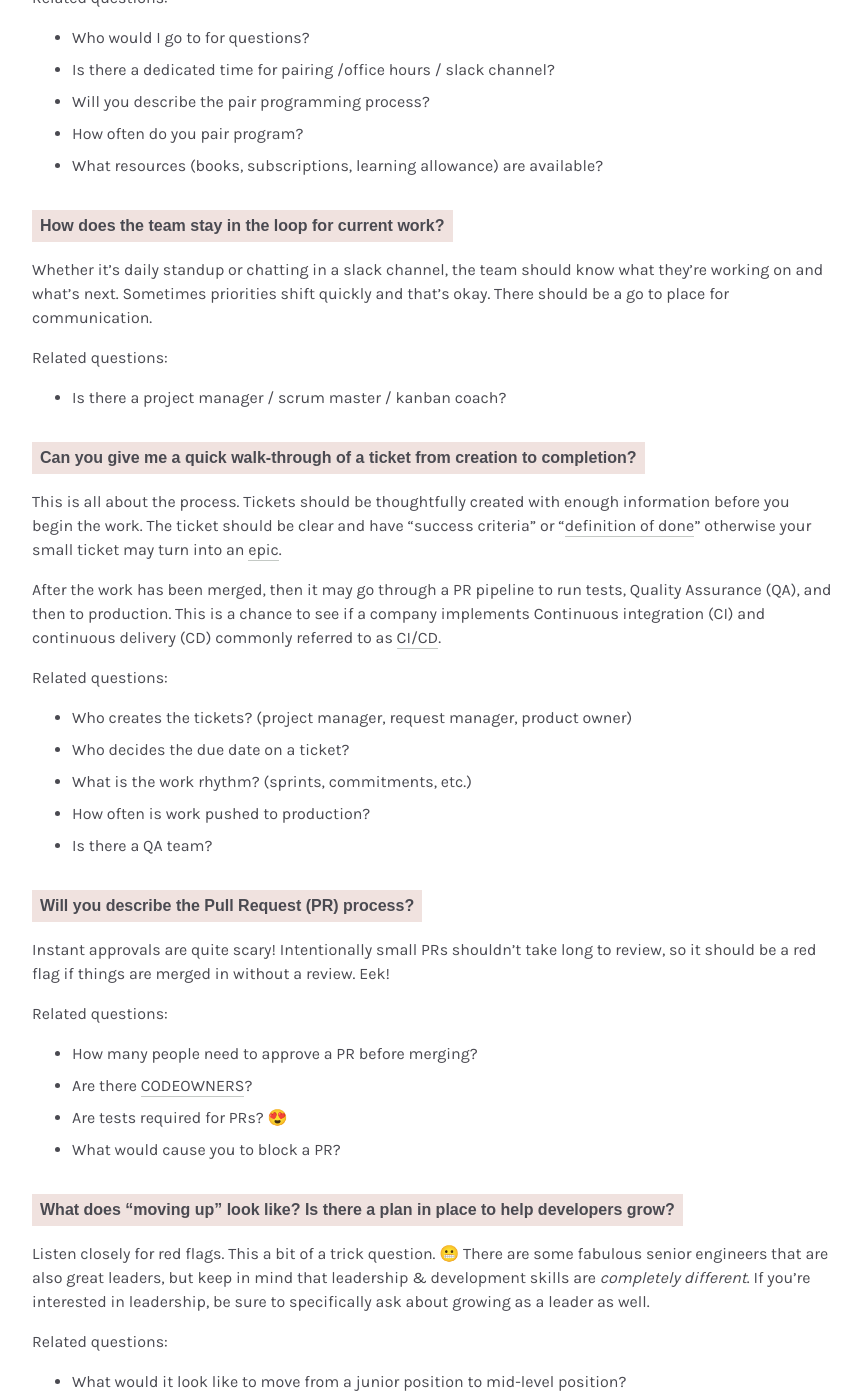
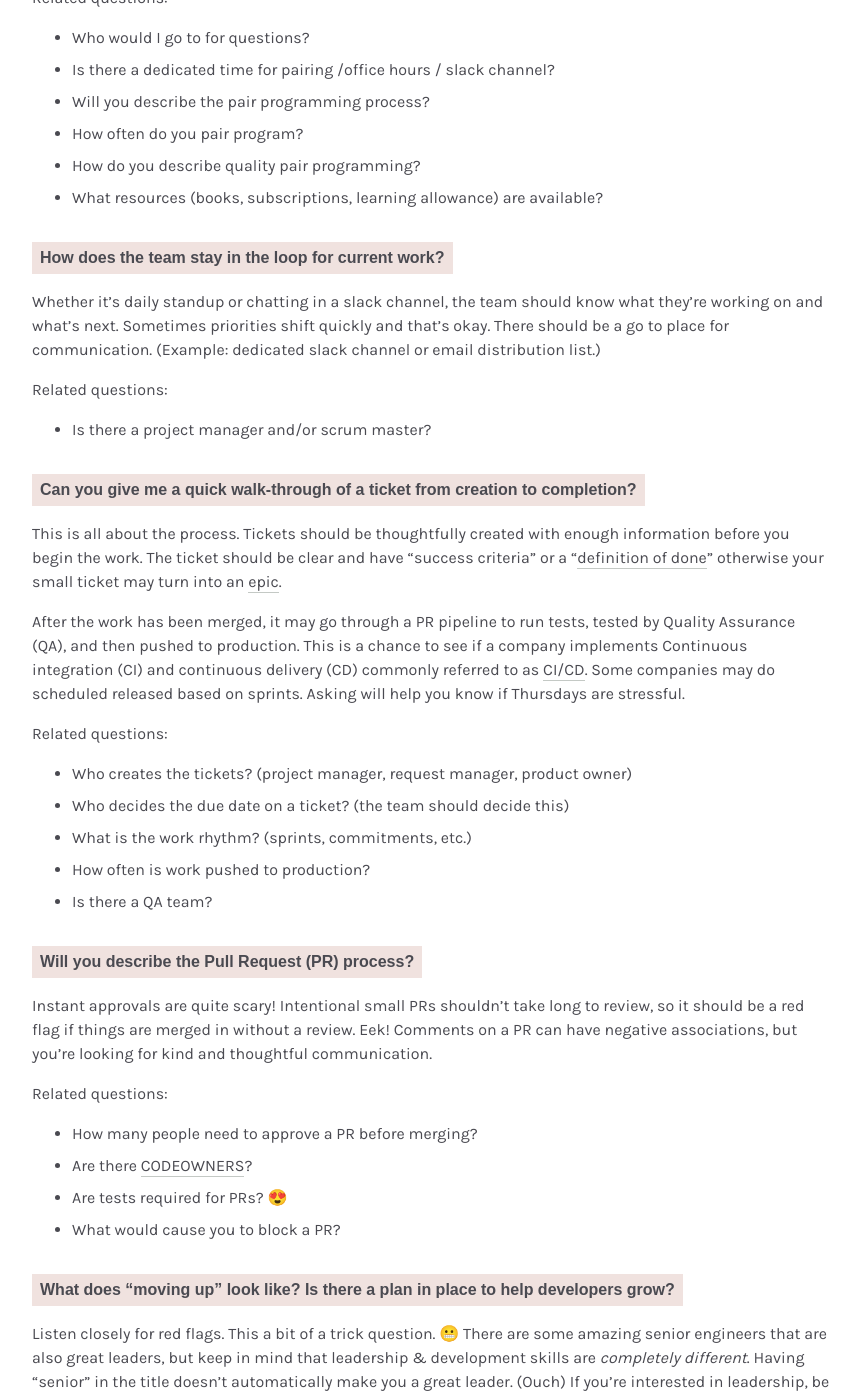
Before and after one commit to abbyfleming/abbyfleming.github.io, a Jekyll site: the page built from _posts/2020-07-08-questions-to-ask-during-an-interview.md, in a window 1280 px wide and 1400 px high, scrolled down 1588 px. Shown: the whole window, without its empty margins (208-1069 px from the left). Built offline with Jekyll 4.4.1, drawn with Linux system fonts in a browser that asks for light colours; some web fonts are replaced; our own code applies the rules of GitHub Pages for plain Markdown files; some of the changed text lies outside the part shown.

Commit message:
fix: grammar

```diff
--- a/_posts/2020-07-08-questions-to-ask-during-an-interview.md
+++ b/_posts/2020-07-08-questions-to-ask-during-an-interview.md
@@ -10,57 +10,58 @@ When in doubt (or if you go blank) it's okay to ask:
 
 ### How does the team celebrate success?
 
-It's easy to keep pushing forward towards the next ticket or project without pausing to reflect. Without acknowledgment of the team's work or success, you may start to feel burn out. Pausing to celebrate isn't the same as a retrospectives, it's truly a time to celebrate. It doesn't have to be a fancy ordeal. Good job, well done. We did it. We made it.
+It's easy to keep pushing forward towards the next ticket or project without pausing to reflect. Without acknowledgment of the team's work or success, you may start to feel burn out. Pausing to celebrate isn't the same as a retrospective, it's truly a time to celebrate. 🎉🎉 It doesn't have to be a fancy ordeal. Good job, well done. We did it. We made it.
 
 Related questions:
 * How do you define success?
 * What does the team do for fun?
 * Does the team have a favorite go-to restaurant?
 
-### Can you tell about work/life balance?
+### What can you tell me about work/life balance?
 
-As a developer, we're story tellers and problem solvers. It's easy to bring our work home... whether that's reaching for the laptop after hours or sending just one more message late at night. Embrace boundaries. Time at home is time for family/friends, hobbies, and living outside of work.
+As developers, we're story tellers and problem solvers. It's easy to bring our work home... whether that's reaching for the laptop after hours or sending just one more message late at night. Embrace boundaries. Time at home is time for family/friends, hobbies, and *living* outside of work.
 
 Related questions:
-* Other than critical problems, do you send emails late at night?
+* Other than critical production issues, do you send emails late at night?
 * What's the expectation for communication outside of work hours?
 * Is there an on-call schedule?
 * What do you like to do on the weekends?
 
 ### Halp! When I’m given a task that’s “new territory” and I have a lot of “I don’t know yet” answers, how do you respond?
 
-A African problem sums it up well, "If you want to go fast, go alone. If you want to go far, go together." You're looking for a graceful answer.
+An African problem sums it up well, "If you want to go fast, go alone. If you want to go far, go together." You're looking for a graceful answer.
 
 Related questions:
 * Who would I go to for questions?
 * Is there a dedicated time for pairing /office hours / slack channel?
 * Will you describe the pair programming process?
 * How often do you pair program?
+* How do you describe quality pair programming?
 * What resources (books, subscriptions, learning allowance) are available?
 
 ### How does the team stay in the loop for current work?
 
-Whether it's daily standup or chatting in a slack channel, the team should know what they're working on and what's next. Sometimes priorities shift quickly and that's okay. There should be a go to place for communication.
+Whether it's daily standup or chatting in a slack channel, the team should know what they're working on and what's next. Sometimes priorities shift quickly and that's okay. There should be a go to place for communication. (Example: dedicated slack channel or email distribution list.)
 
 Related questions:
-* Is there a project manager / scrum master / kanban coach?
+* Is there a project manager and/or scrum master?
 
 ### Can you give me a quick walk-through of a ticket from creation to completion?
 
-This is all about the process. Tickets should be thoughtfully created with enough information before you begin the work. The ticket should be clear and have "success criteria" or "[definition of done](https://www.agilealliance.org/glossary/definition-of-done/)" otherwise your small ticket may turn into an [epic](https://www.atlassian.com/agile/project-management/epics).
+This is all about the process. Tickets should be thoughtfully created with enough information before you begin the work. The ticket should be clear and have "success criteria" or a "[definition of done](https://www.agilealliance.org/glossary/definition-of-done/)" otherwise your small ticket may turn into an [epic](https://www.atlassian.com/agile/project-management/epics).
 
-After the work has been merged, then it may go through a PR pipeline to run tests, Quality Assurance (QA), and then to production. This is a chance to see if a company implements Continuous integration (CI) and continuous delivery (CD) commonly referred to as [CI/CD](https://www.infoworld.com/article/3271126/what-is-cicd-continuous-integration-and-continuous-delivery-explained.html).
+After the work has been merged, it may go through a PR pipeline to run tests, tested by Quality Assurance (QA), and then pushed to production. This is a chance to see if a company implements Continuous integration (CI) and continuous delivery (CD) commonly referred to as [CI/CD](https://www.infoworld.com/article/3271126/what-is-cicd-continuous-integration-and-continuous-delivery-explained.html). Some companies may do scheduled released based on sprints. Asking will help you know if Thursdays are stressful.
 
 Related questions:
 * Who creates the tickets? (project manager, request manager, product owner)
-* Who decides the due date on a ticket?
+* Who decides the due date on a ticket? (the team should decide this)
 * What is the work rhythm? (sprints, commitments, etc.)
 * How often is work pushed to production?
 * Is there a QA team?
 
 ### Will you describe the Pull Request (PR) process?
 
-Instant approvals are quite scary! Intentionally small PRs shouldn't take long to review, so it should be a red flag if things are merged in without a review. Eek!
+Instant approvals are quite scary! Intentional small PRs shouldn't take long to review, so it should be a red flag if things are merged in without a review. Eek! Comments on a PR can have negative associations, but you're looking for kind and thoughtful communication.
 
 Related questions:
 * How many people need to approve a PR before merging?
@@ -70,11 +71,12 @@ Related questions:
 
 ### What does “moving up” look like? Is there a plan in place to help developers grow?
 
-Listen closely for red flags. This a bit of a trick question. 😬 There are some fabulous senior engineers that are also great leaders, but keep in mind that leadership & development skills are *completely different*. If you're interested in leadership, be sure to specifically ask about growing as a leader as well.
+Listen closely for red flags. This a bit of a trick question. 😬 There are some amazing senior engineers that are also great leaders, but keep in mind that leadership & development skills are *completely different*. Having "senior" in the title doesn't automatically make you a great leader. (Ouch) If you're interested in leadership, be sure to specifically ask about personal and leadership development.
 
 Related questions:
 * What would it look like to move from a junior position to mid-level position?
 * How often will I receive feedback or reviews?
+* Are there [1:1s](https://wavelength.asana.com/workstyle-what-is-a-1-1/)? How often are they? (If the answer is rarely, run quickly! 🚩)
 
 ### All teams experience conflict. It can be healthy or unhealthy. Can you talk about how the team handles conflict?
 
```
